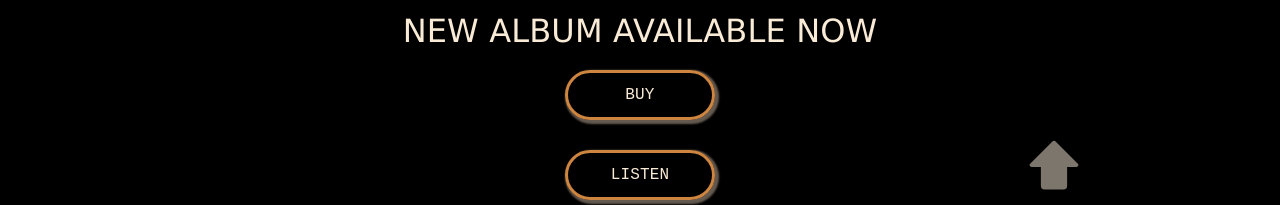
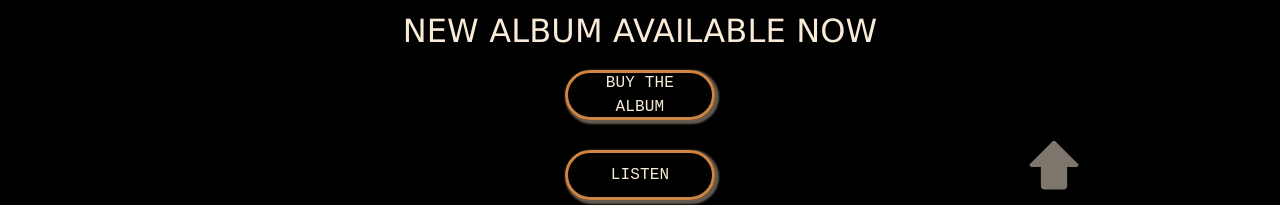
Before and after one commit to Songbird1978/god, a React (Create React App) app in the folder client/: page / in a window 1280 px wide. Shown: the part 543-748 px from the top of the page. Built offline with nearby package versions, Linux system fonts and the light colour scheme; no server answers.

Commit message:
changing SEO and meta data / descriptions / labelling / aria-labels for buttons / alt for images etc

```diff
--- a/client/package.json
+++ b/client/package.json
@@ -18,6 +18,7 @@
     "react": "^18.3.1",
     "react-dom": "^18.3.1",
     "react-google-recaptcha": "^3.1.0",
+    "react-helmet": "^6.1.0",
     "react-hook-form": "^7.54.2",
     "react-image-gallery": "^1.4.0",
     "react-router-dom": "^6.24.0",
--- a/client/src/components/album/album.js
+++ b/client/src/components/album/album.js
@@ -15,24 +15,24 @@ function Album(hero) {
                     <div className='buttonsArea'>
                         <div className="albumListdiv, actionTitle" id="albumStatement">
                             NEW ALBUM AVAILABLE NOW</div >
-                        <a href="https://garyodonnellthedimestoreheroes.bandcamp.com/album/three-ways-from-nowhere" target="_blank"
+                        <a href="https://garyodonnellthedimestoreheroes.bandcamp.com/album/three-ways-from-nowhere" target="_blank" aria-label="open bandcamp"
                             rel="noopener noreferrer" className="albumListdiv">
-                            <div className="button">BUY </div>
+                            <div className="button" aria-label="open bandcamp to buy the album">BUY THE ALBUM </div>
                         </a>
                         <div className="albumListdiv" style={{ paddingBottom: '40px'}}>
-                            <div onClick={() => window.location.replace("/#listen")}
+                            <div aria-label="open bandcamp to buy the album" onClick={() => window.location.replace("/#listen")}
                                 className="button" style={{ scrollBehaviour: "smooth" }}>LISTEN</div>
                         </div>
 
                     </div>
                     <div style={{display: 'flex', flexDirection: "column", width: '100vw', height: '100vh', backgroundColor: '#4A5375', padding: "40px", alignItems: 'center', justifyContent: 'center'}}>
-                    <img src="https://res.cloudinary.com/djtvlgplj/image/upload/v1765044989/gary_at_the_wedge_dad7c2de6e.jpg" alt="Gary at the Wedgewood Rooms" style={{width: '20rem', height: '20rem'}}/>
+                    <img src="https://res.cloudinary.com/djtvlgplj/image/upload/v1765044989/gary_at_the_wedge_dad7c2de6e.jpg" alt="Gary at the Wedgewood Rooms" loading="lazy" style={{width: '20rem', height: '20rem'}}/>
                     <div style={{ display: "block", justifyContent: "center", padding: '20px'}}>
                         <div className="albumListdiv, actionTitle" id="showsStatement" style={{}}>
                         LIVE SHOWS COMING SOON...
                         </div >
                         <div>
-                        <a href="https://garyodonnellthedimestoreheroes.bandcamp.com/album/three-ways-from-nowhere" target="_blank"
+                        <a href="https://www.wedgewood-rooms.co.uk/events/2026-03-05-gary-odonnell-and-the-dime-store-heroes-the-wedgewood-rooms" aria-label="open wedgewood rooms to buy tickets" target="_blank"
                         rel="noopener noreferrer" className="albumListdiv">
                             <div className="button">
                             TICKETS
@@ -40,6 +40,7 @@ function Album(hero) {
                         </a>
                         <div className="albumListdiv">
                             <div onClick={() => window.location.replace("/#tour")}
+                            aria-label="go to the tour section"
                             className="button" style={{ scrollBehaviour: "smooth" }}>
                             DATES
                             </div>
--- a/client/src/components/customGallery/customGallery.js
+++ b/client/src/components/customGallery/customGallery.js
@@ -16,7 +16,7 @@ const CustomGallery = ({ images }) => {
                     height="80vh"
                     width="auto"
                     items={images}
-                    alt={images.alt}
+                    alt="Gary O'Donnell & the Dime Store Heroes"
                     showThumbnails={true}
                     showFullscreenButton={true}
                     autoPlay={false}
--- a/client/src/components/customGallery/imageList.js
+++ b/client/src/components/customGallery/imageList.js
@@ -7,7 +7,7 @@ const ImageList = ({ images }) => {
             {images.length > 0 ? (
                 images.map((img, index) => (
                     <div key={index} className="imageItem">
-                        <img src={img.thumbnail} alt={img.shortDescription} height="50" />
+                        <img src={img.thumbnail} alt="gary O'Donnell & the Dime Store Heroes" height="50" />
                     </div>
                 ))
             ) : (
```
Also changed, not shown: 1 other file (tests, documents, lock files or other folders).
